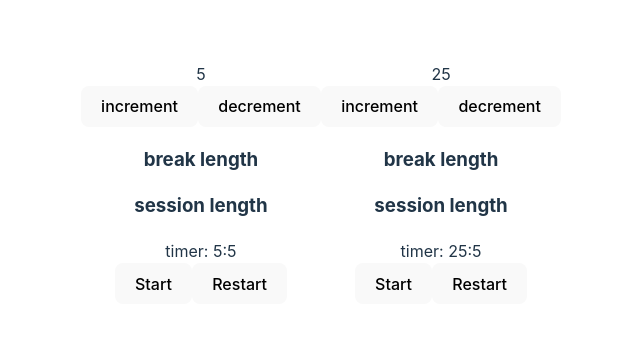
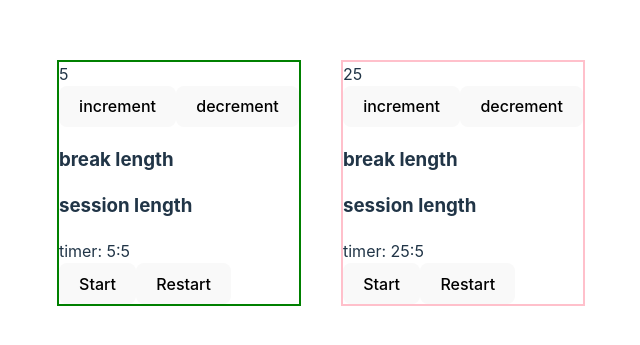
Before and after one commit to crisxh/25x5Timer, a React (Vite) app: page / in a window 1280 px wide. Shown: the part 217-562 px from the top of the page, without its empty margins (319-959 px from the left). Built offline with nearby package versions, Linux system fonts and the light colour scheme.

Commit message:
got css file working

```diff
--- a/src/App.css
+++ b/src/App.css
@@ -1,41 +1,12 @@
-#root {
-  max-width: 1280px;
-  margin: 0 auto;
-  padding: 2rem;
-  text-align: center;
+#root{
+  width: 100%;
 }
-
-.logo {
-  height: 6em;
-  padding: 1.5em;
-  will-change: filter;
-  transition: filter 300ms;
-}
-.logo:hover {
-  filter: drop-shadow(0 0 2em #646cffaa);
-}
-.logo.react:hover {
-  filter: drop-shadow(0 0 2em #61dafbaa);
-}
-
-@keyframes logo-spin {
-  from {
-    transform: rotate(0deg);
-  }
-  to {
-    transform: rotate(360deg);
-  }
-}
-
-@media (prefers-reduced-motion: no-preference) {
-  a:nth-of-type(2) .logo {
-    animation: logo-spin infinite 20s linear;
-  }
-}
-
 #app{
   display:flex;
-  justify-content: space-between;
+  width: 100%;
+  justify-content: center;
+
+
 }
 
 .card {
--- a/src/components/Timer/Timer.css
+++ b/src/components/Timer/Timer.css
@@ -1,7 +1,11 @@
-#session,#id{
+#session-timer{
     border:2px solid pink;
 }
 
-#rest,#id2{
+#break-timer{
     border:2px solid green;
 }
+
+.timer{
+    margin:20px;
+}
--- a/src/components/Timer/Timer.jsx
+++ b/src/components/Timer/Timer.jsx
@@ -119,7 +119,7 @@ function Timer({ type, minutes, id }) {
     }
 
     return (
-        <div id={id}>
+        <div id={`${type}-timer`} className='timer'>
             <div id={`${type}-length`}>{min}</div>
             <button id={`${type}-decrement`} onClick={handleIncrement}>increment</button>
             <button id={`${type}-increment`} onClick={handleDecrement}>decrement</button>
```
